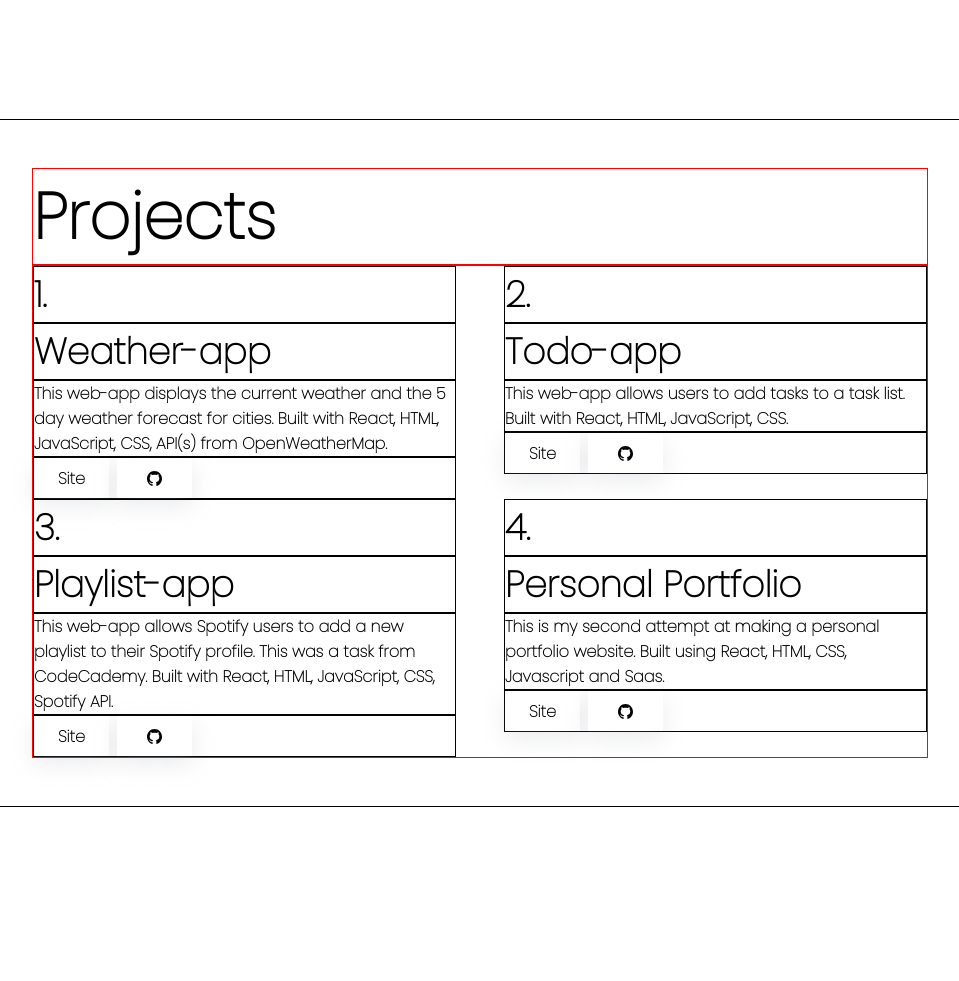
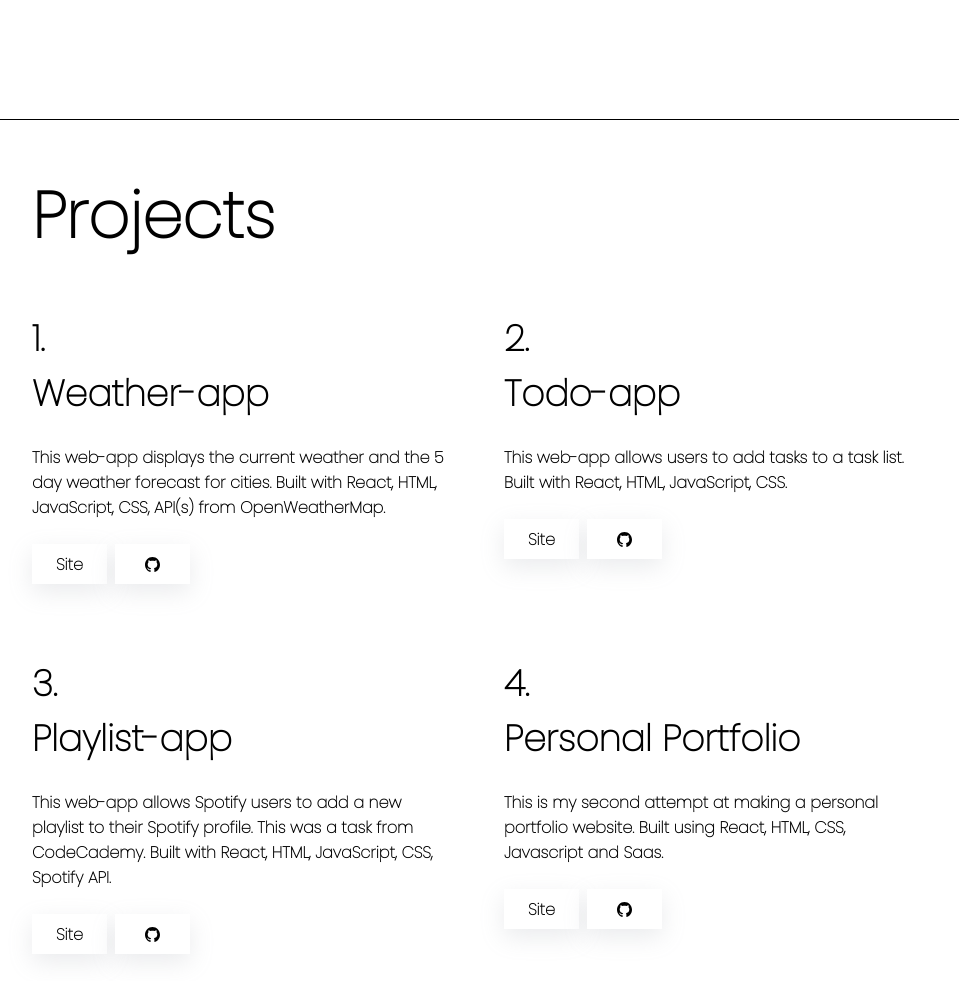
Before and after one commit to pigeonsarecheesecake/new-portfolio, a React app in the folder new-portfolio/: page / in a window 1280 px wide. Shown: the part 680-1661 px from the top of the page, without its empty margins (160-1119 px from the left). Before the commit the page ends 1487 px from the top, so only its background shows below. Built offline with nearby package versions, Linux system fonts and the light colour scheme.

Commit message:
Finishes projects page

```diff
--- a/new-portfolio/src/Components/Projects/Project/Project.js
+++ b/new-portfolio/src/Components/Projects/Project/Project.js
@@ -3,8 +3,7 @@
 export default function Project({project, index}){
     return(
         <li className="project">
-            <h2>{index}.</h2>
-            <h2>{project.name}</h2>
+            <h2>{index}.<br></br>{project.name}</h2>
             <p>{project.desc}</p>
             <div className="projects-button">
                 <a>Site</a>
--- a/new-portfolio/src/Components/Projects/Project/Project.scss
+++ b/new-portfolio/src/Components/Projects/Project/Project.scss
@@ -1,10 +1,11 @@
 @import "../../../Styles/mixins";
 .project{
     text-align: center;
+    margin-bottom: 3rem;
 }
 
 .project > *{
-    border: 1px solid black;
+    margin-bottom: 1.5rem;
 }
 
 .projects-button{
@@ -16,6 +17,7 @@
     @include flex-center(row);
     @include button;
     margin: 0 .5rem;
+    color: black;
 }
 
 @media screen and (min-width: 992px){
@@ -26,6 +28,4 @@
     .project a{
         margin-left: 0;
     }
-
-
 }
--- a/new-portfolio/src/Components/Projects/Projects.scss
+++ b/new-portfolio/src/Components/Projects/Projects.scss
@@ -18,21 +18,12 @@
 // Projects container
 .projects-container{
     width: 70%;
-    // border: 1px solid blue;
-    display: flex;
-    flex-direction: column;
-    align-items: center;
-    margin: 3rem 0;
 }
 
 .projects-container h1{
     text-align: center;
     width: 100%;
-}
-
-.projects-container > *{
-    border: 1px solid red;
-    // margin: 2rem 0;
+    margin: 3rem 0;
 }
 
 @media screen and (min-width: 992px){
--- a/new-portfolio/src/Components/Projects/ProjectsList/ProjectsList.scss
+++ b/new-portfolio/src/Components/Projects/ProjectsList/ProjectsList.scss
@@ -3,22 +3,14 @@
 
 .projects-list{
     display: grid;
+    grid-template-columns: 1fr;
     padding: 0;
     list-style-type: none;
-    grid-template-columns: 1fr;
 }
-
-.projects-list > * {
-    // border: 1px solid black;
-}
-
-
 
 @media screen and (min-width: 992px){
     .projects-list{
         grid-template-columns: 1fr 1fr;
         column-gap: 3rem;
     }
-
-
 }
```
Also changed, not shown: new-portfolio/src/Components/Projects/Project/Project.css, new-portfolio/src/Components/Projects/Projects.css, new-portfolio/src/Components/Projects/ProjectsList/ProjectsList.css, 3 other files.
